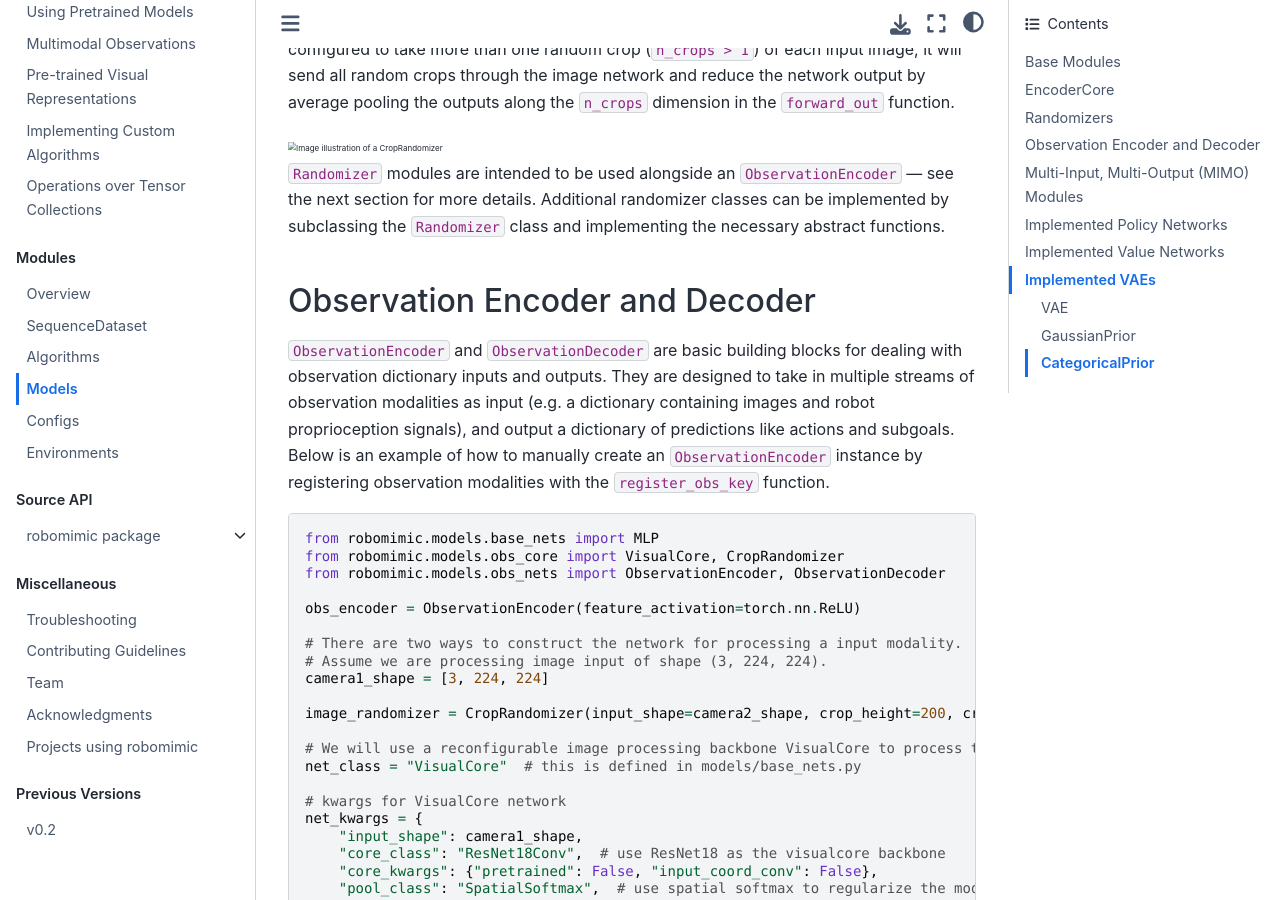
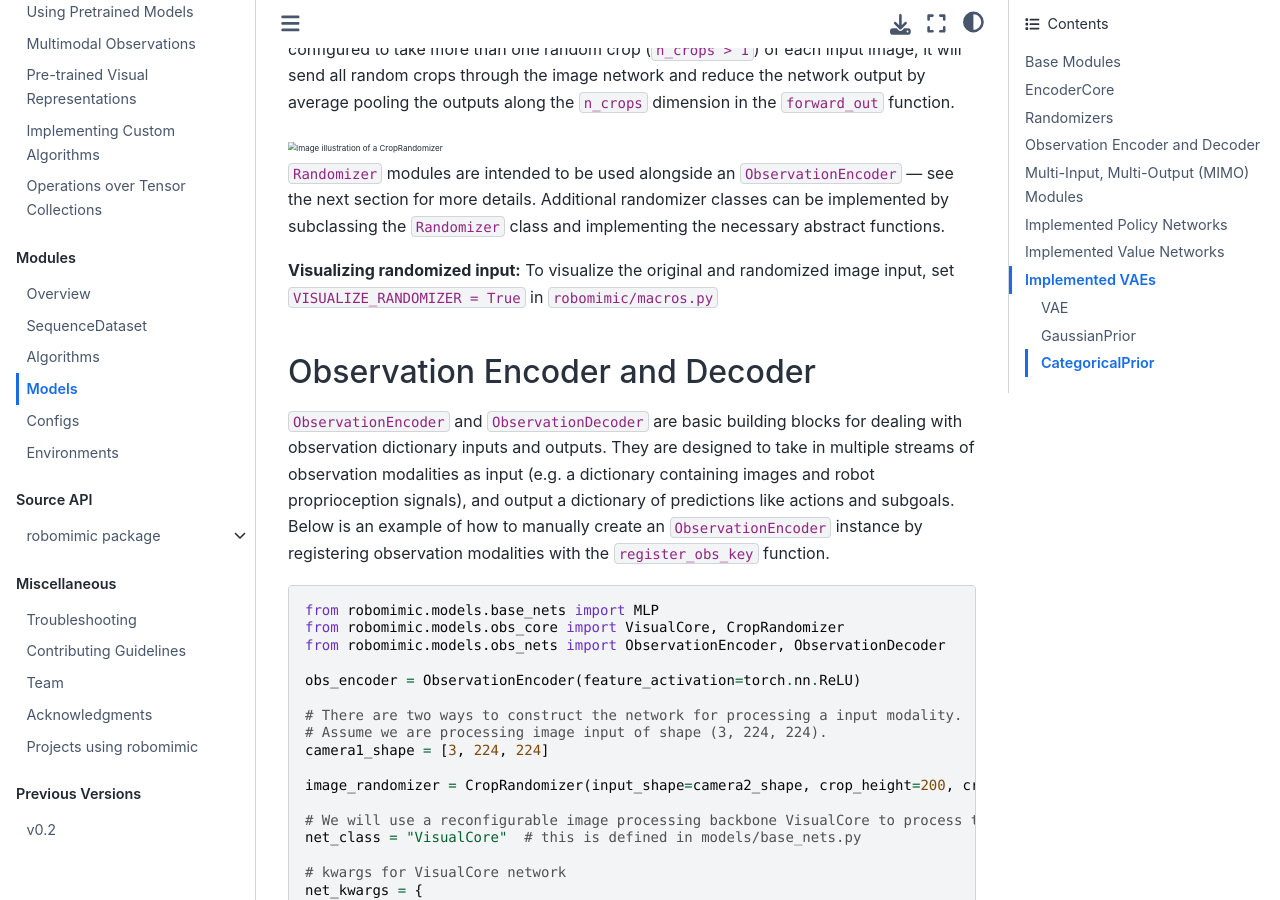
Before and after one commit to ARISE-Initiative/robomimic, a Sphinx documentation site: the page built from docs/modules/models.md, in a window 1280 px wide and 900 px high, scrolled down 2848 px. Built offline with Sphinx 7.4.7 and the Sphinx Book theme 1.1.4, drawn with Linux system fonts in a browser that asks for light colours; pages that are not in the unit, such as notebooks, are missing from menus.

Commit message:
doc instruction for visualizing randomizer

```diff
--- a/docs/modules/models.md
+++ b/docs/modules/models.md
@@ -100,6 +100,7 @@ Randomizers are `Modules` that perturb network inputs during training, and optio
 
 `Randomizer` modules are intended to be used alongside an `ObservationEncoder` --- see the next section for more details. Additional randomizer classes can be implemented by subclassing the `Randomizer` class and implementing the necessary abstract functions.
 
+**Visualizing randomized input:** To visualize the original and randomized image input, set `VISUALIZE_RANDOMIZER = True` in `robomimic/macros.py`
 
 ## Observation Encoder and Decoder
  `ObservationEncoder` and `ObservationDecoder` are basic building blocks for dealing with observation dictionary inputs and outputs. They are designed to take in multiple streams of observation modalities as input (e.g. a dictionary containing images and robot proprioception signals), and output a dictionary of predictions like actions and subgoals. Below is an example of how to manually create an `ObservationEncoder` instance by registering observation modalities with the `register_obs_key` function.
```
